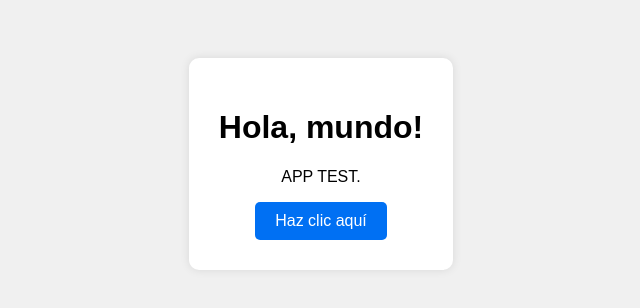
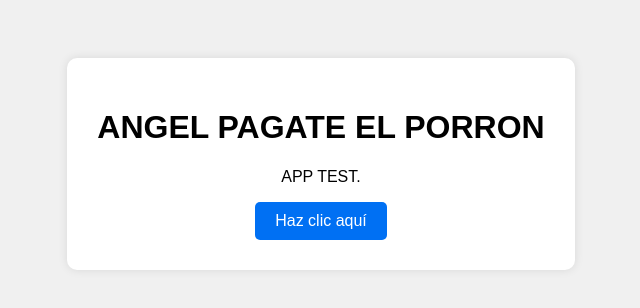
Before and after one commit to Victic-MZA/Web, a plain HTML site: page index.html in a window 1280 px wide. Shown: the whole page, without its empty margins (319-959 px from the left). Drawn offline with Linux system fonts and the light colour scheme.

Commit message:
update porron

```diff
--- a/index.html
+++ b/index.html
@@ -8,7 +8,7 @@
 </head>
 <body>
   <div class="container">
-    <h1>Hola, mundo!</h1>
+    <h1>ANGEL PAGATE EL PORRON</h1>
     <p>APP TEST.</p>
     <button onclick="saludar()">Haz clic aquí</button>
   </div>
```
